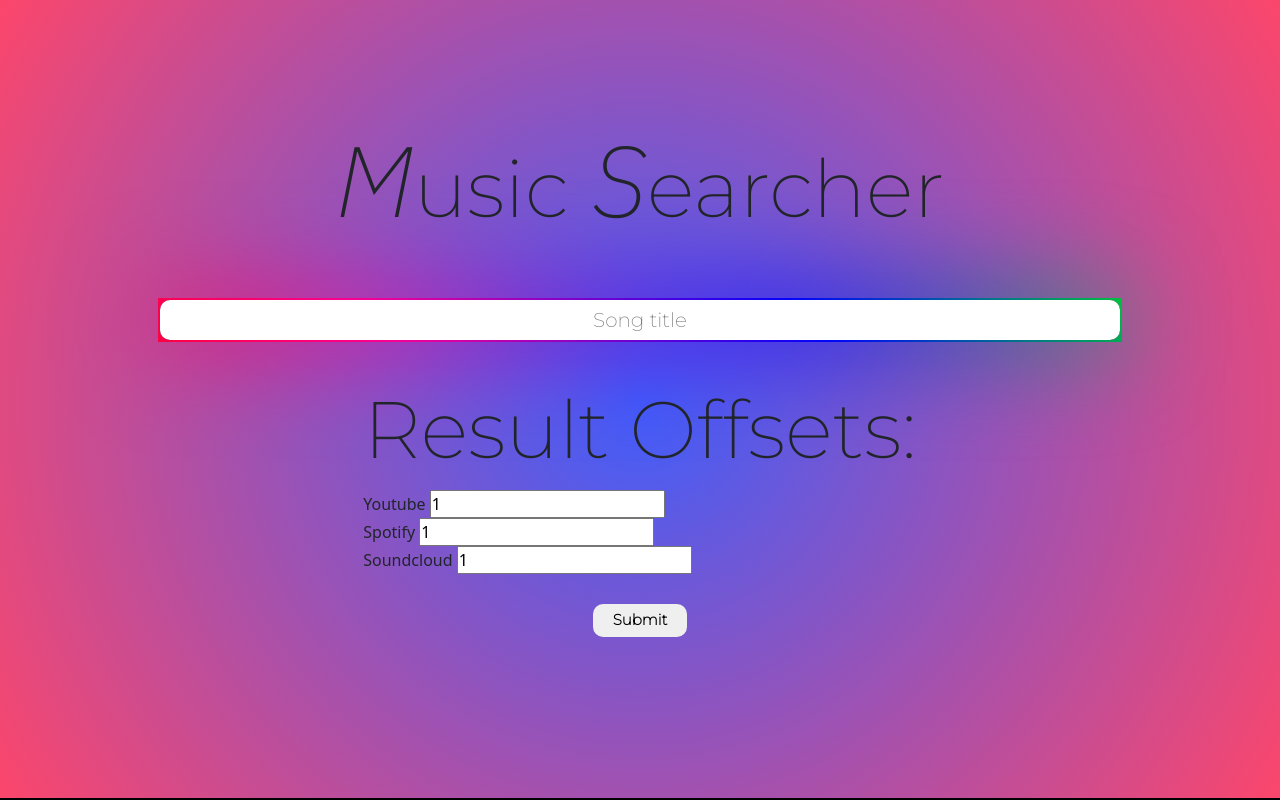
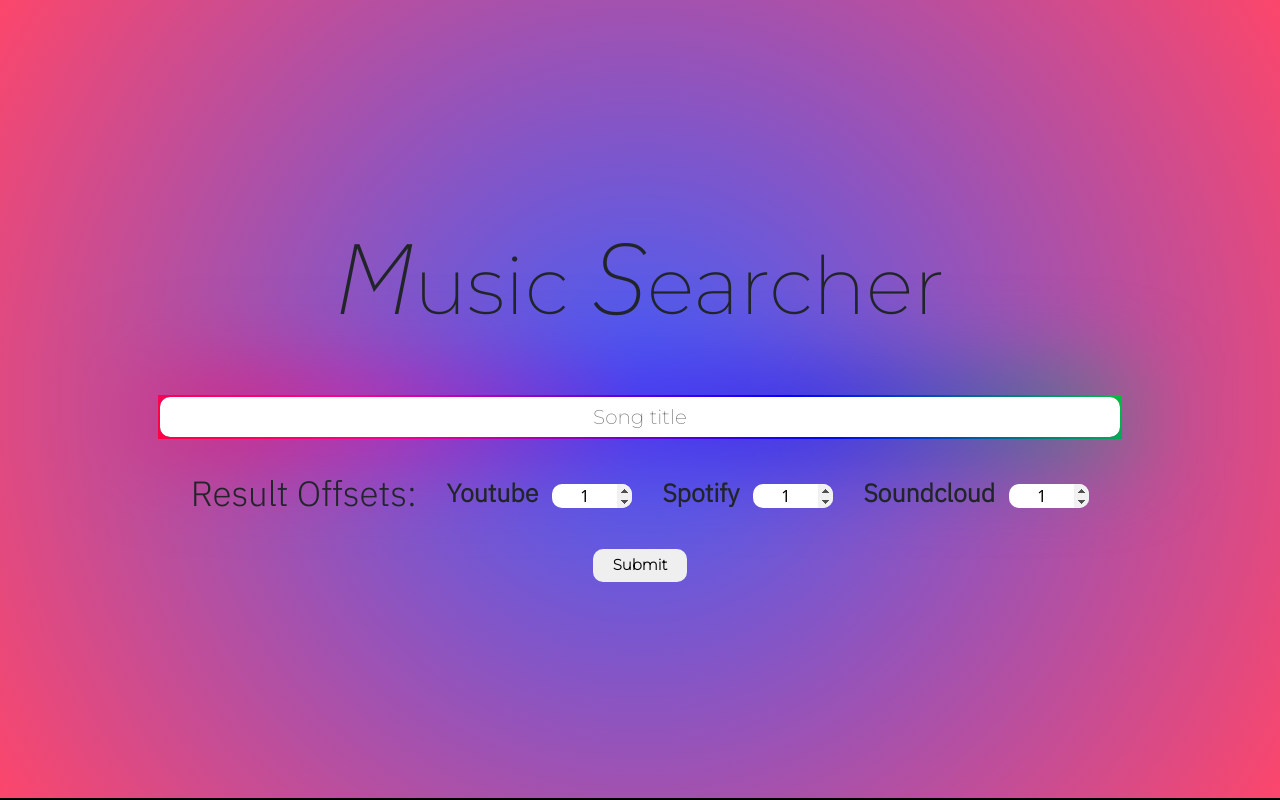
Before and after one commit to debagnik02/Music-Seach, a plain HTML site: page index.html in a window 1280 px wide. Drawn offline with nearby package versions, Linux system fonts and the light colour scheme; no server answers.

Commit message:
Added styles to offset section

```diff
--- a/styles.css
+++ b/styles.css
@@ -17,12 +17,12 @@ body{
     display: flex;
     flex-direction: column;
     align-items: center;
+    justify-content: center;
     gap:20px;
     border-bottom:2px solid black;
 }
 /* website heading */
 h1{
-    padding-top:120px;
     font-size:100px;
     font-family: 'IBM Plex Sans', sans-serif;
     font-style:italic;
@@ -63,6 +63,33 @@ textarea:focus, input:focus{
     text-align:center;
     border:none;
     font-weight:200
+}
+.music-offset{
+    display: flex;
+    flex-direction: row;
+    align-items: center;
+    gap:30px;
+}
+.search-offset{
+    width:80px;
+    border-radius:10px;
+    border:none;
+    text-align: center;
+}
+input[type=number]::-webkit-inner-spin-button,
+input[type=number]::-webkit-outer-spin-button {
+
+   opacity: 1;
+
+}
+#result-offset-header{
+    font-size:35px;
+    font-family: 'IBM Plex Sans', sans-serif;}
+label{
+    font-family: 'IBM Plex Sans', sans-serif;
+    font-size:25px;
+    font-weight: 800;
+    padding-right:10px;
 }
 #submitButton{
     border-radius:10px;
```
